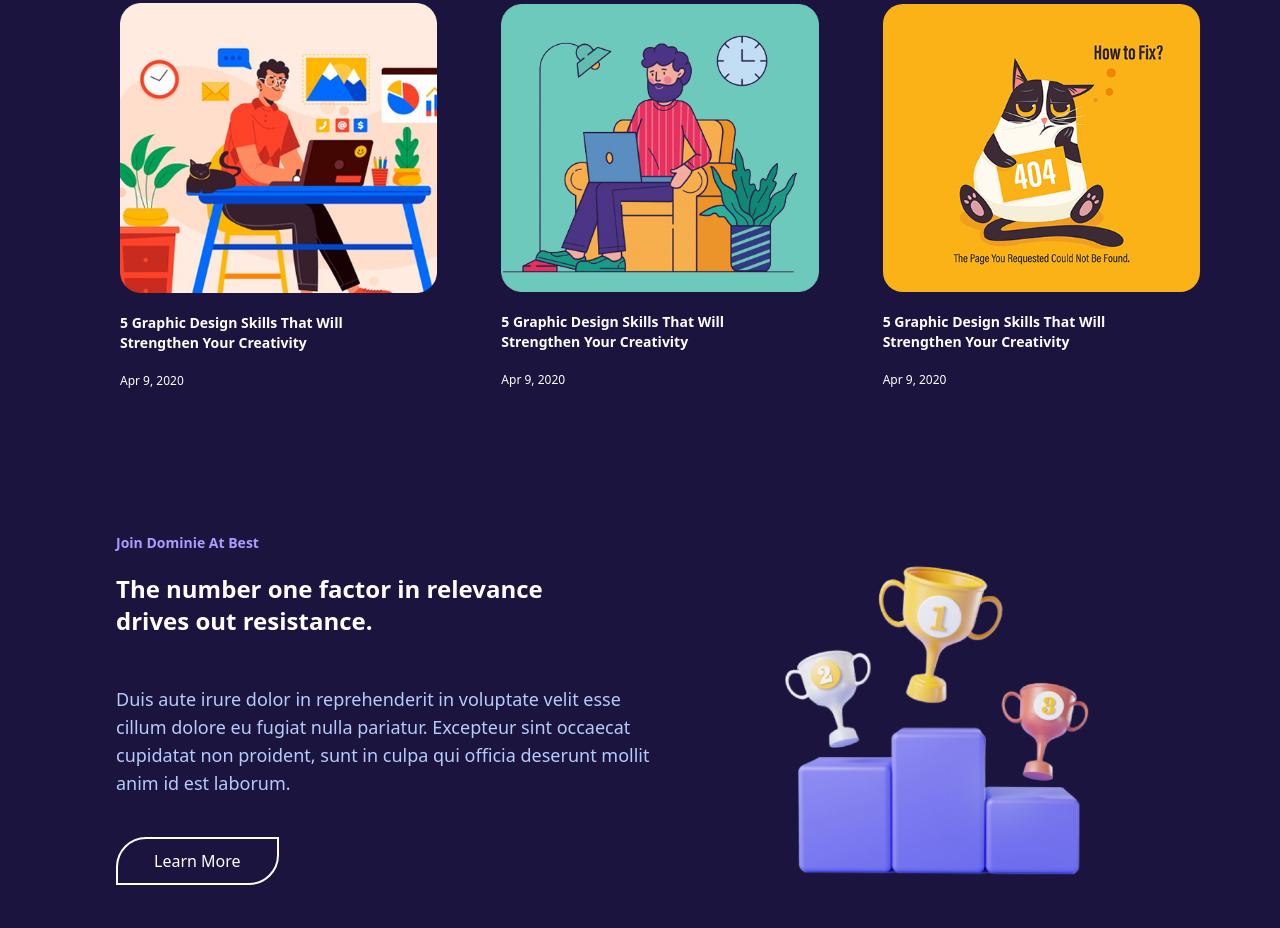
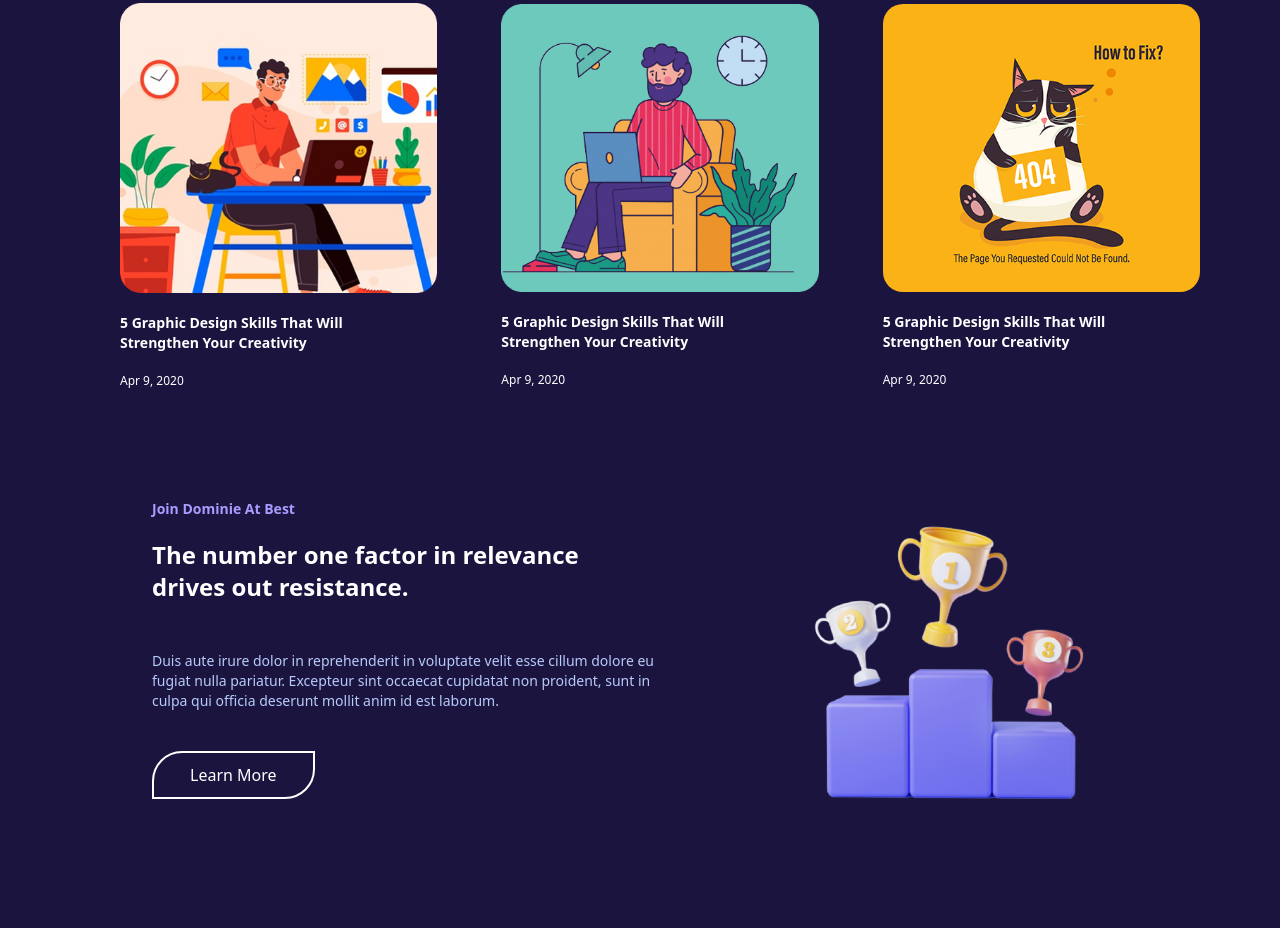
Before and after one commit to eman-2001-fep/tailwind_css, a website: page dist/index.html in a window 1280 px wide. Shown: the part 3371-4299 px from the top of the page. After the commit the page ends 4261 px from the top, so only its background shows below. Drawn offline with Linux system fonts and the light colour scheme.

Commit message:
Join-us section better design

```diff
--- a/dist/index.html
+++ b/dist/index.html
@@ -308,14 +308,13 @@
         </div>
        </section>
        <!-- Join us -->
-       <section class="flex flex-col md:flex-row justify-center md:justify-between  content-center p-12 gap-4 mx-12 my-14">
-        <div class="max-w-[50%] text-center mx-20 md:mx-5 md:text-left">
+      <section class="flex flex-col md:flex-row items-center justify-between max-w-6xl mx-auto p-12 gap-8">
+        <div class="max-w-lg text-left mx-10">
           <h3 class="text-[#A99CFF] text-sm font-bold mb-5">Join Dominie At Best</h3>
           <h1 class="text-2xl font-bold mb-12">The number one factor in relevance<br> drives out resistance.</h1>
-          <p class="text-lg text-[#B7CBFA] ">
-            Duis aute irure dolor in reprehenderit in voluptate velit esse cillum dolore
-            eu fugiat nulla pariatur. Excepteur sint occaecat cupidatat non proident,
-            sunt in culpa qui officia deserunt mollit anim id est laborum.
+
+          <p class="text-sm text-[#B7CBFA] ">
+            Duis aute irure dolor in reprehenderit in voluptate velit esse cillum dolore eu fugiat nulla pariatur. Excepteur sint occaecat cupidatat non proident, sunt in culpa qui officia deserunt mollit anim id est laborum.
           </p>
           <div class=" text-center md:text-left my-10">
             <button class="bg-transparent text-white py-2.5 px-9 rounded-[30px_0px_30px_0px] border-2 border-white hover:bg-slate-400 text-center cursor-pointer ">
@@ -323,8 +322,12 @@
             </button>
           </div>
         </div>
-        <div class=" text-center">
-          <img class="w-[100%]"  src="images/gold-silver-bronze-trophy-cup-floating-podium-purple-background-champion-sport-first-second-third-places-winning-prizes-champions-celebration-concept-3d-render-illustration-removebg-preview 1.png" alt="Trophies">
+        <div class=" max-w-sm md:max-w-lg">
+          <img
+            src="images/gold-silver-bronze-trophy-cup-floating-podium-purple-background-champion-sport-first-second-third-places-winning-prizes-champions-celebration-concept-3d-render-illustration-removebg-preview 1.png"
+            alt="Trophies"
+            class="w-full h-auto"
+          />
         </div>
       </section>
 
```
Also changed, not shown: dist/style.css.
